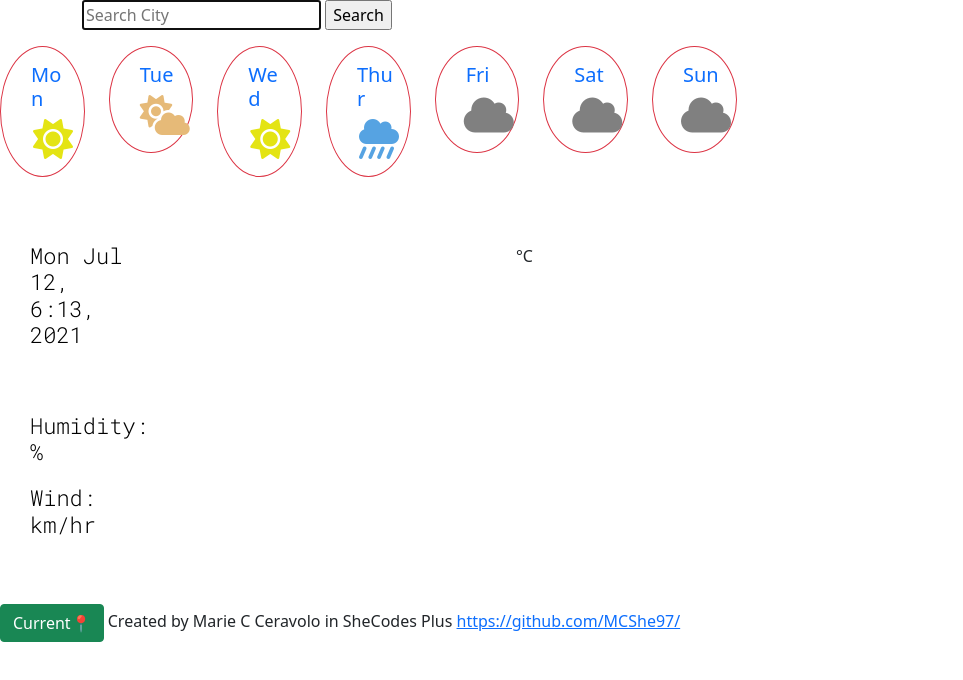
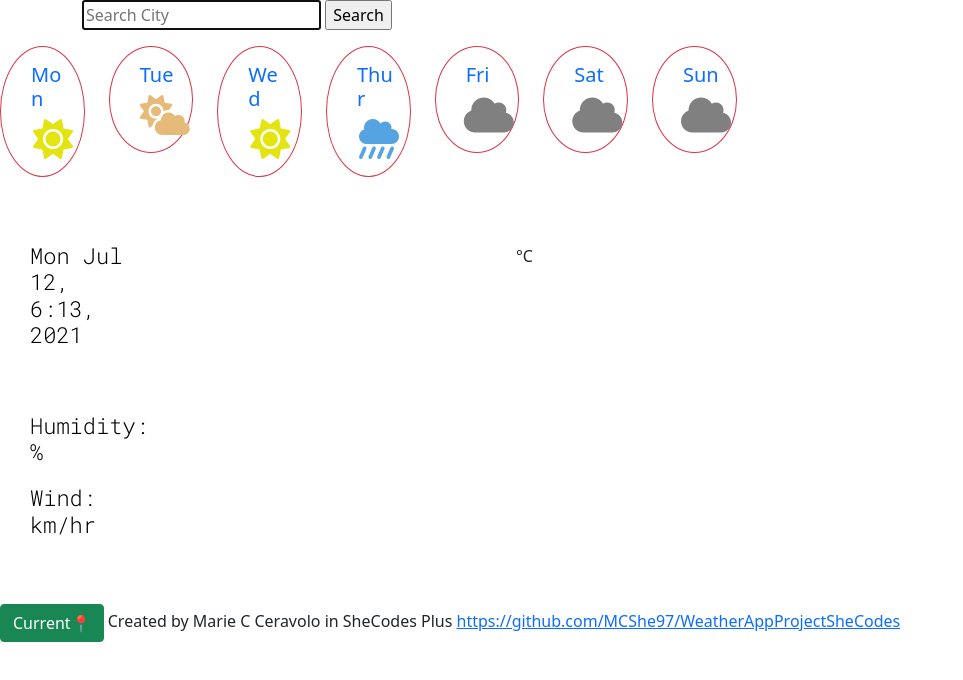
Before and after one commit to MCShe97/WeatherAppProjectSheCodes, a website built with Parcel: page index.html in a window 1280 px wide. Shown: the whole page, without its empty margins (0-963 px from the left). Built offline with nearby package versions, Linux system fonts and the light colour scheme; no server answers.

Commit message:
Adding Link Adding final component of link to find source for code in GitHub linked to codeandbox

```diff
--- a/index.html
+++ b/index.html
@@ -166,10 +166,10 @@ h4{text-align: left;
 <script src="src/index.js"></script>
 Created by Marie C Ceravolo in SheCodes Plus
 <a
-href=""
+href="https://github.com/MCShe97/WeatherAppProjectSheCodes"
 target="_blank"
 class="projectGithub">
-https://github.com/MCShe97/
+https://github.com/MCShe97/WeatherAppProjectSheCodes
 </a>
 </p>
 
```
